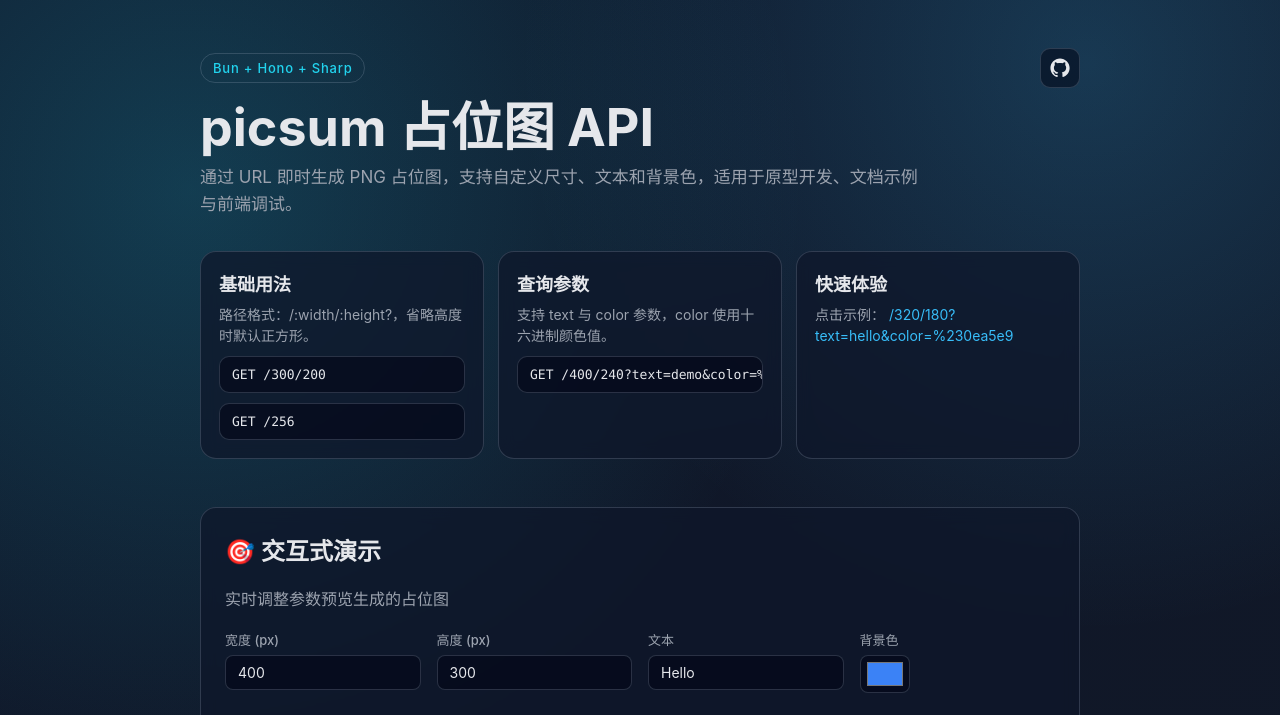
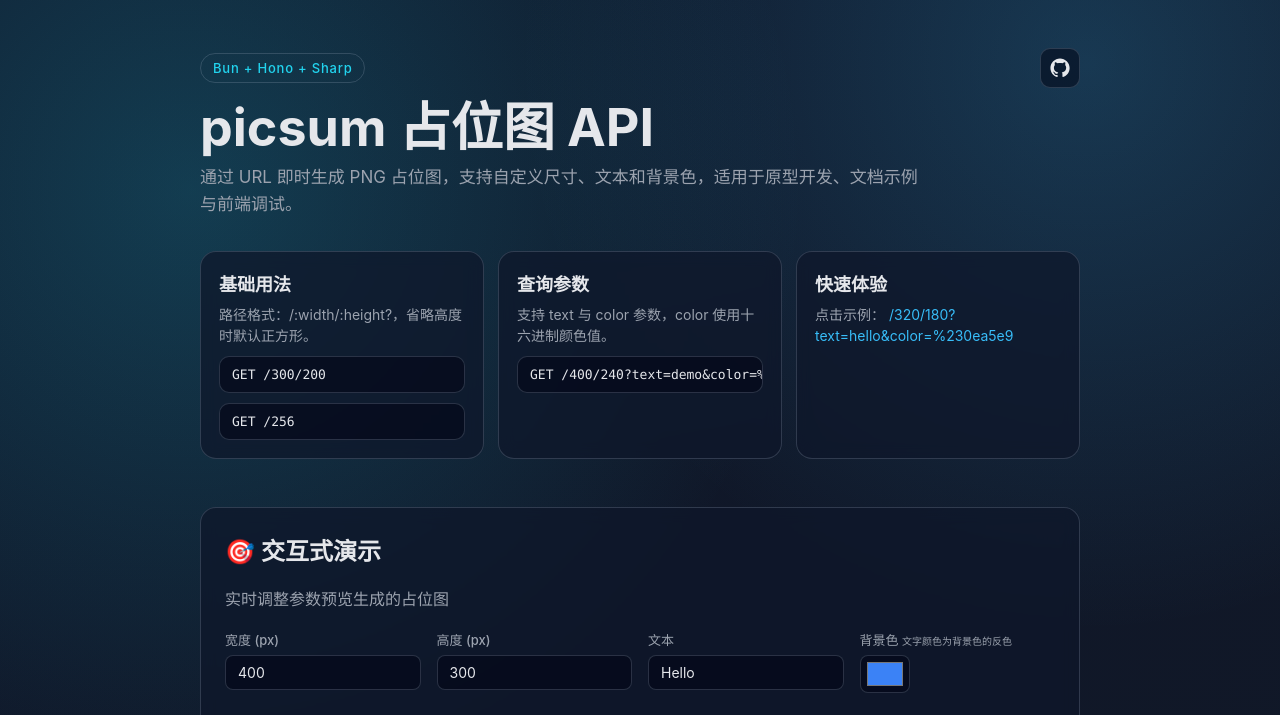
Before and after one commit to lanxizhu/picsum, a website: page public/index.html in a window 1280 px wide. Shown: the top 715 px of the page. Drawn offline with Linux system fonts and the light colour scheme.

Commit message:
fix: update canonical URL and enhance demo color input label with additional information

```diff
--- a/public/index.html
+++ b/public/index.html
@@ -32,7 +32,7 @@
     <meta name="theme-color" content="#0f172a" />
     <meta name="color-scheme" content="dark" />
     <link rel="icon" href="/favicon.ico" />
-    <link rel="canonical" href="https://picsum.vercel.app/" />
+    <link rel="canonical" href="https://picsum-eg.vercel.app/" />
     <style>
       :root {
         --bg: #0f172a;
@@ -570,7 +570,15 @@
             />
           </div>
           <div class="demo-input">
-            <label for="demo-color">背景色</label>
+            <label
+              for="demo-color"
+              title="文字颜色为背景色的反色（RGB 各通道取反）"
+              >背景色
+
+              <span style="font-size: 10px; color: var(--muted)">
+                文字颜色为背景色的反色
+              </span>
+            </label>
             <input id="demo-color" type="color" value="#3b82f6" />
           </div>
         </div>
```
